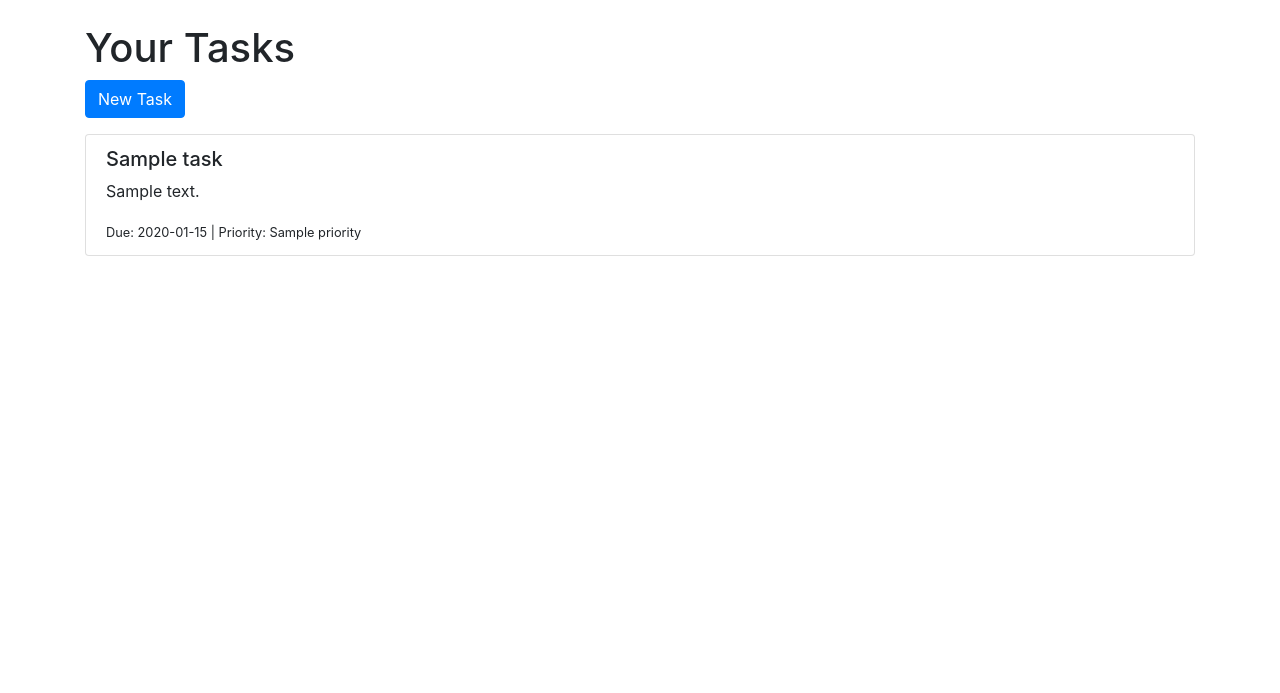
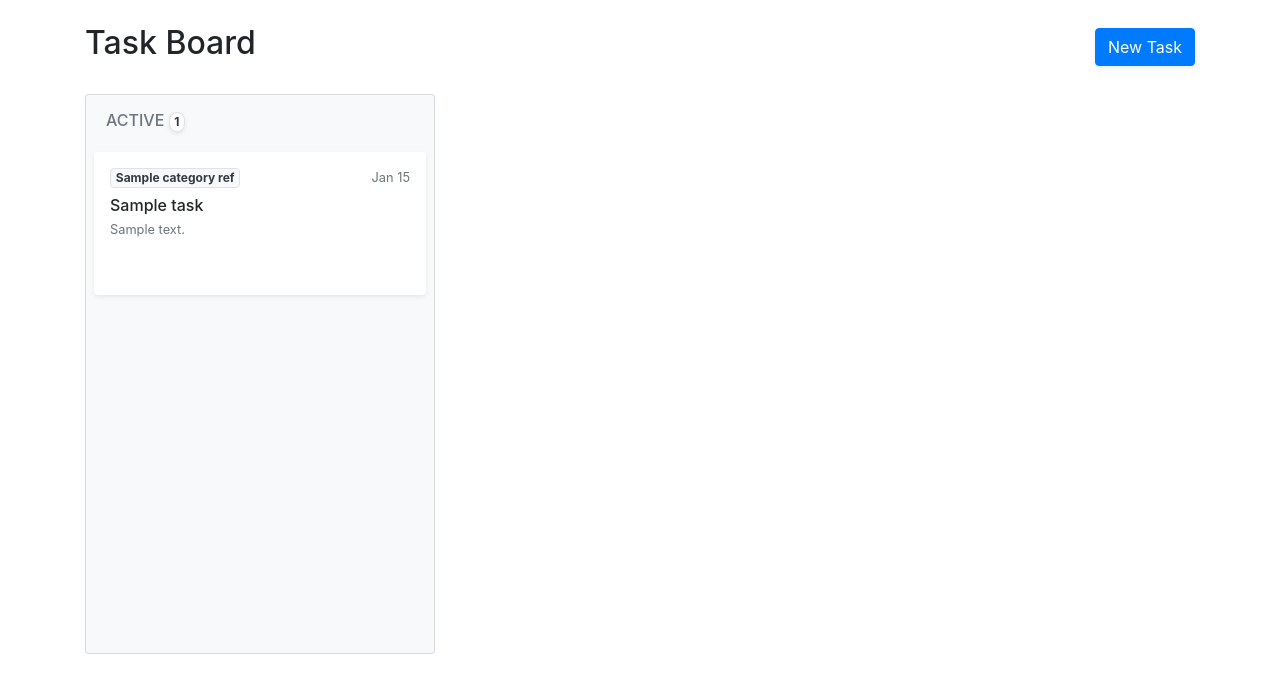
Before and after one commit to bereket-7/Synapse, a Python web app: template app/templates/tasks.html in a window 1280 px wide. Shown: the part 56-749 px from the top of the page. Run offline with Jinja, Linux system fonts and the light colour scheme; the template is opened without the code that fills it: most values are stand-ins (such as "Sample title", 1, 10 or a date in 2020); some libraries are stand-ins or nearby versions.

Commit message:
Revamp task display with a new task board layout, enhanced task cards, and sorting options

```diff
--- a/app/templates/tasks.html
+++ b/app/templates/tasks.html
@@ -1,18 +1,76 @@
-{% extends "base.html" %} {% block content %}
-<h1>Your Tasks</h1>
-<a href="{{ url_for('main.create_task') }}" class="btn btn-primary mb-3"
-  >New Task</a
->
-<div class="list-group">
-  {% for task in tasks %}
-  <div class="list-group-item">
-    <h5>{{ task.title }}</h5>
-    <p>{{ task.description }}</p>
-    <small
-      >Due: {{ task.due_date.strftime('%Y-%m-%d') }} | Priority: {{
-      task.priority }}</small
-    >
-  </div>
-  {% endfor %}
+{% extends "base.html" %}
+
+{% block content %}
+<div class="d-flex justify-content-between align-items-center mb-4">
+    <h2 class="fw-bold"><i class="fas fa-columns me-2 text-primary"></i>Task Board</h2>
+    <div class="d-flex gap-2">
+        <a href="{{ url_for('tasks.create_task') }}" class="btn btn-primary shadow-sm">
+            <i class="fas fa-plus me-1"></i> New Task
+        </a>
+    </div>
 </div>
+
+<div class="row g-4">
+    {% for status, tasks in board.items() %}
+    <div class="col-lg-4">
+        <div class="card bg-light h-100" style="min-height: 70vh;">
+            <div class="card-header bg-transparent border-0 pt-3 pb-0 d-flex justify-content-between align-items-center">
+                <h6 class="text-uppercase fw-bold text-secondary mb-0">
+                    {{ status }}
+                    <span class="badge rounded-pill bg-white text-dark ms-2 border shadow-sm">{{ tasks|length }}</span>
+                </h6>
+                <div class="dropdown">
+                    <i class="fas fa-ellipsis-h text-muted" role="button" data-bs-toggle="dropdown"></i>
+                    <ul class="dropdown-menu dropdown-menu-end">
+                        <li><a class="dropdown-item" href="#"><i class="fas fa-sort me-2"></i>Sort by Priority</a></li>
+                    </ul>
+                </div>
+            </div>
+            <div class="card-body px-2">
+                {% for task in tasks %}
+                <div class="card mb-3 task-card shadow-sm border-0 border-start border-4 border-{{ 'danger' if task.priority == 'High' else ('warning' if task.priority == 'Medium' else 'info') }}" style="cursor: pointer;">
+                    <div class="card-body p-3">
+                        <div class="d-flex justify-content-between mb-2">
+                            <span class="badge bg-light text-dark border">{{ task.category_ref.name if task.category_ref else 'General' }}</span>
+                            <small class="text-muted"><i class="far fa-clock me-1"></i>{{ task.due_date.strftime('%b %d') if task.due_date else 'No date' }}</small>
+                        </div>
+                        <h6 class="card-title fw-bold mb-1">{{ task.title }}</h6>
+                        <p class="card-text text-muted small text-truncate">{{ task.description or 'No description...' }}</p>
+                        <div class="d-flex align-items-center justify-content-between mt-3">
+                             <div class="avatar-group d-flex">
+                                <i class="fas fa-user-circle text-secondary"></i>
+                             </div>
+                             <div class="task-actions d-flex gap-2">
+                                <form action="{{ url_for('tasks.toggle_status', task_id=task.id) }}" method="POST" class="d-inline">
+                                    <button type="submit" class="btn btn-link p-0 text-primary" title="Move to next status">
+                                        <i class="fas fa-arrow-right"></i>
+                                    </button>
+                                </form>
+                                <form action="{{ url_for('tasks.delete_task', task_id=task.id) }}" method="POST" class="d-inline" onsubmit="return confirm('Delete this task?');">
+                                    <button type="submit" class="btn btn-link p-0 text-danger">
+                                        <i class="far fa-trash-alt"></i>
+                                    </button>
+                                </form>
+                             </div>
+                        </div>
+                    </div>
+                </div>
+                {% endfor %}
+
+                {% if not tasks %}
+                <div class="text-center py-5 opacity-25">
+                    <i class="fas fa-clipboard-list fa-3x mb-2"></i>
+                    <p class="small">No tasks</p>
+                </div>
+                {% endif %}
+            </div>
+        </div>
+    </div>
+    {% endfor %}
+</div>
+
+<style>
+    .task-card:hover { transform: translateY(-3px); transition: all 0.2s; box-shadow: 0 8px 25px rgba(0,0,0,0.1) !important; }
+    .task-card:hover .task-actions { opacity: 1 !important; }
+</style>
 {% endblock %}
```
